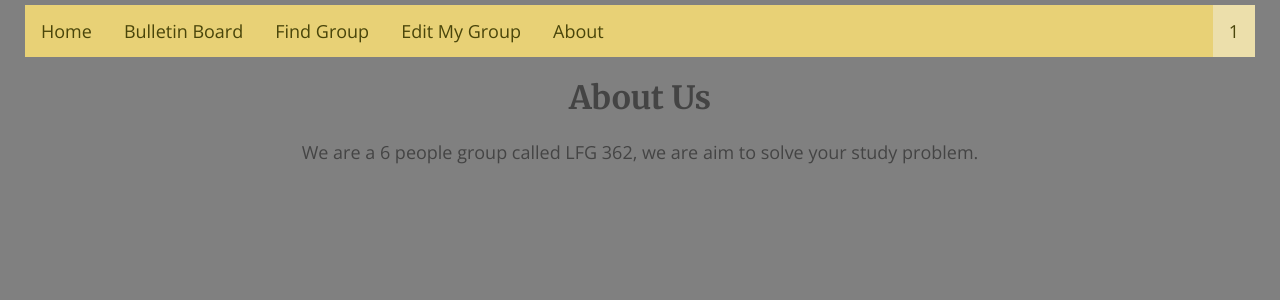
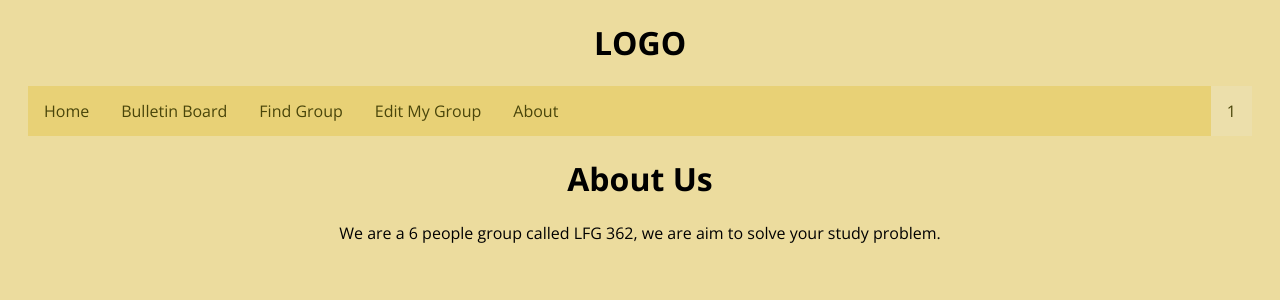
Before and after one commit to cirjeffrey/Bubble, a PHP site: page /about.php in a window 1280 px wide. Shown: the top 300 px of the page. Run offline with PHP 8.4, Linux system fonts and the light colour scheme; the visitor is signed in with stand-in values (Sample User, id 1).

Commit message:
Update about.php

```diff
--- a/root/about.php
+++ b/root/about.php
@@ -13,9 +13,14 @@ exit();
         <meta charset="utf-8">
             <meta name="viewport" content="width=device-width, initial-scale=1">
                 <title>About Us</title>
-<link rel="stylesheet" href="style.css">
+<link rel="stylesheet" href="forum.css" type="text/css" />
+<link rel="stylesheet" href="navigator.css" type="text/css" />
     </head>
     <body>
+
+<header>
+<h1> LOGO</h1>
+</header>
 
         <ul>
             <li><a class="active" href="index.php">Home</a></li>
```
Lines whose indentation alone changed are shown as unchanged.
